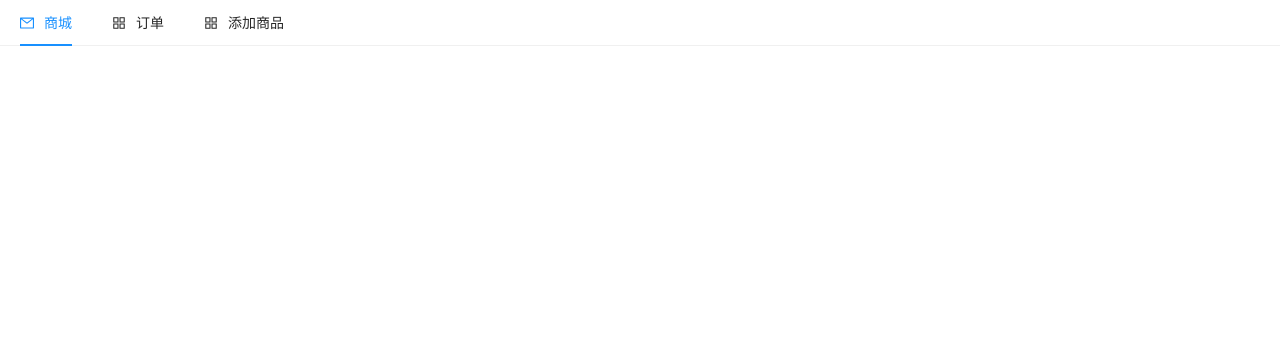
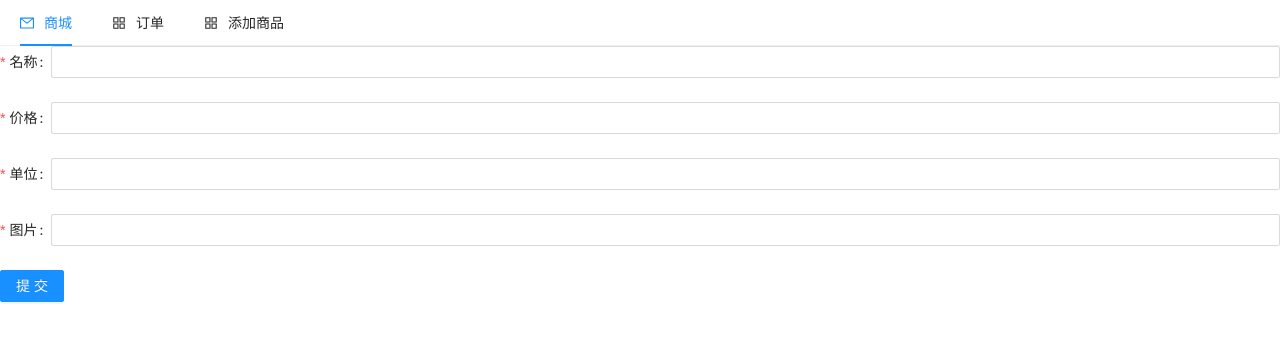
Before and after one commit to dylean/web-quiz-frontend, a React (Vite) app: page /goods in a window 1280 px wide. Shown: the top 340 px of the page. Built offline with nearby package versions, Linux system fonts and the light colour scheme.

Commit message:
[QD]: add goods page.

```diff
--- a/src/components/Goods.js
+++ b/src/components/Goods.js
@@ -1,10 +1,66 @@
-import React, { Component } from 'react';
+import React from 'react';
+import { Form, Input, Button, message } from 'antd';
+import axios from 'axios'
+import { browserHistory } from 'react-router';
 
-class Goods extends Component {
-    state = {  }
-    render() {
-        return ( <div></div> );
-    }
+const Goods = () => {
+    const [form] = Form.useForm();
+
+    const onFinish = values => {
+        axios.post('http://localhost:8080/goods', values)
+            .then(() => {
+                message.success('添加物品成功')
+
+                browserHistory.push('/')
+            })
+            .catch(err => message.error("名称已存在"))
+    };
+
+    return (
+        <Form form={form} name="control-hooks" onFinish={onFinish}>
+            <Form.Item
+                key="goodsName"
+                name="goodsName"
+                label="名称"
+                rules={[{ required: true, }]}
+            >
+                <Input />
+            </Form.Item>
+
+            <Form.Item
+                key="price"
+                name="price"
+                label="价格"
+                rules={[{ required: true, }]}
+            >
+                <Input />
+            </Form.Item>
+
+            <Form.Item
+                key="unit"
+                name="unit"
+                label="单位"
+                rules={[{ required: true, }]}
+            >
+                <Input />
+            </Form.Item>
+
+            <Form.Item
+                key="goodsUrl"
+                name="goodsUrl"
+                label="图片"
+                rules={[{ required: true, },]}
+            >
+                <Input />
+            </Form.Item>
+
+            <Form.Item>
+                <Button type="primary" htmlType="submit">
+                    提交
+                </Button>
+            </Form.Item>
+        </Form>
+    );
 }
 
 export default Goods;
--- a/src/components/Home.js
+++ b/src/components/Home.js
@@ -22,8 +22,9 @@ class Home extends Component {
     render() {
         return (<div>
             {
-                this.state.data.map(cur => (
+                this.state.data.map((cur, index) => (
                     <Card
+                        key={index}
                         hoverable
                         style={{ width: 200 }}
                         cover={<img alt="example" src={cur.goodsUrl} />}
```
